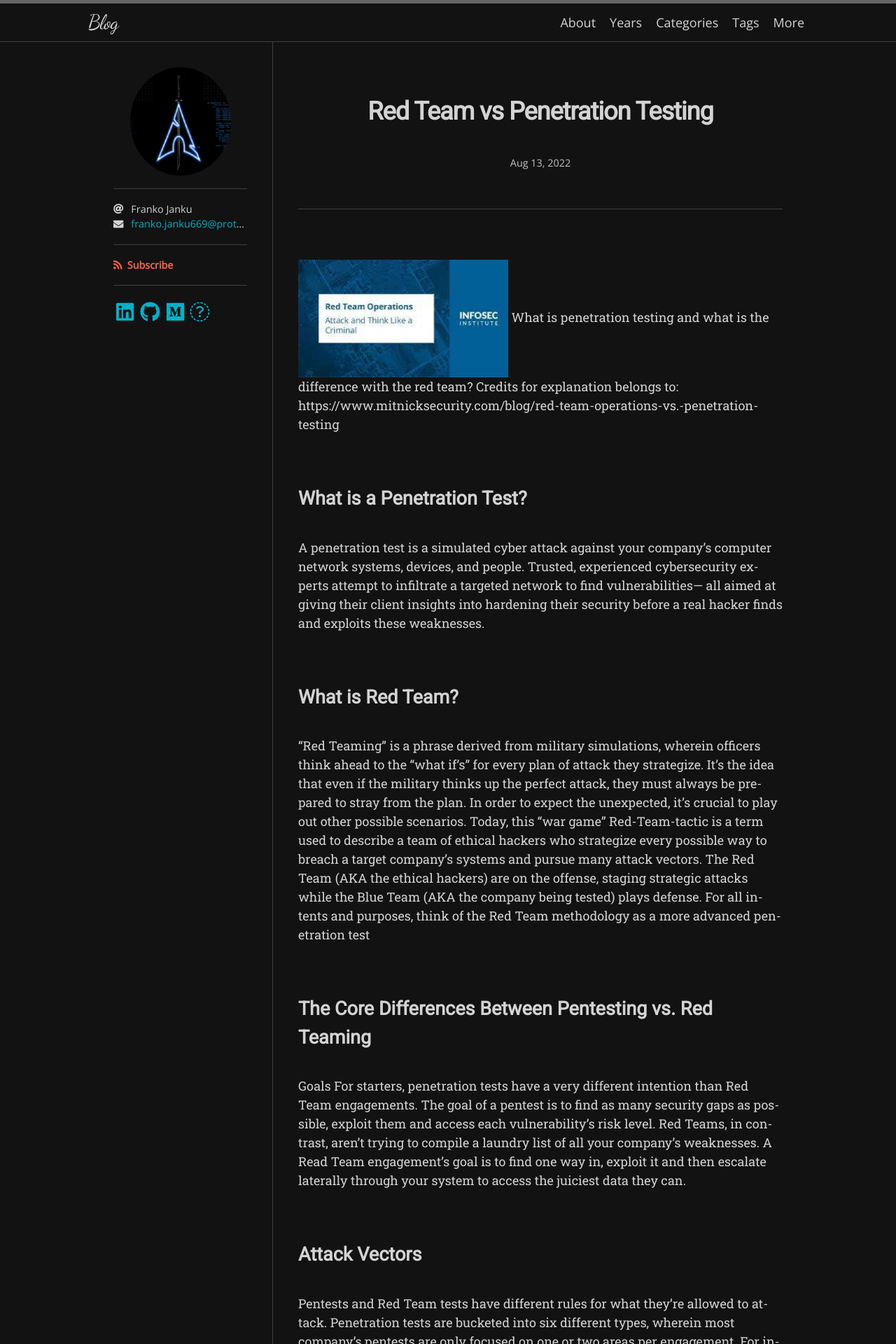
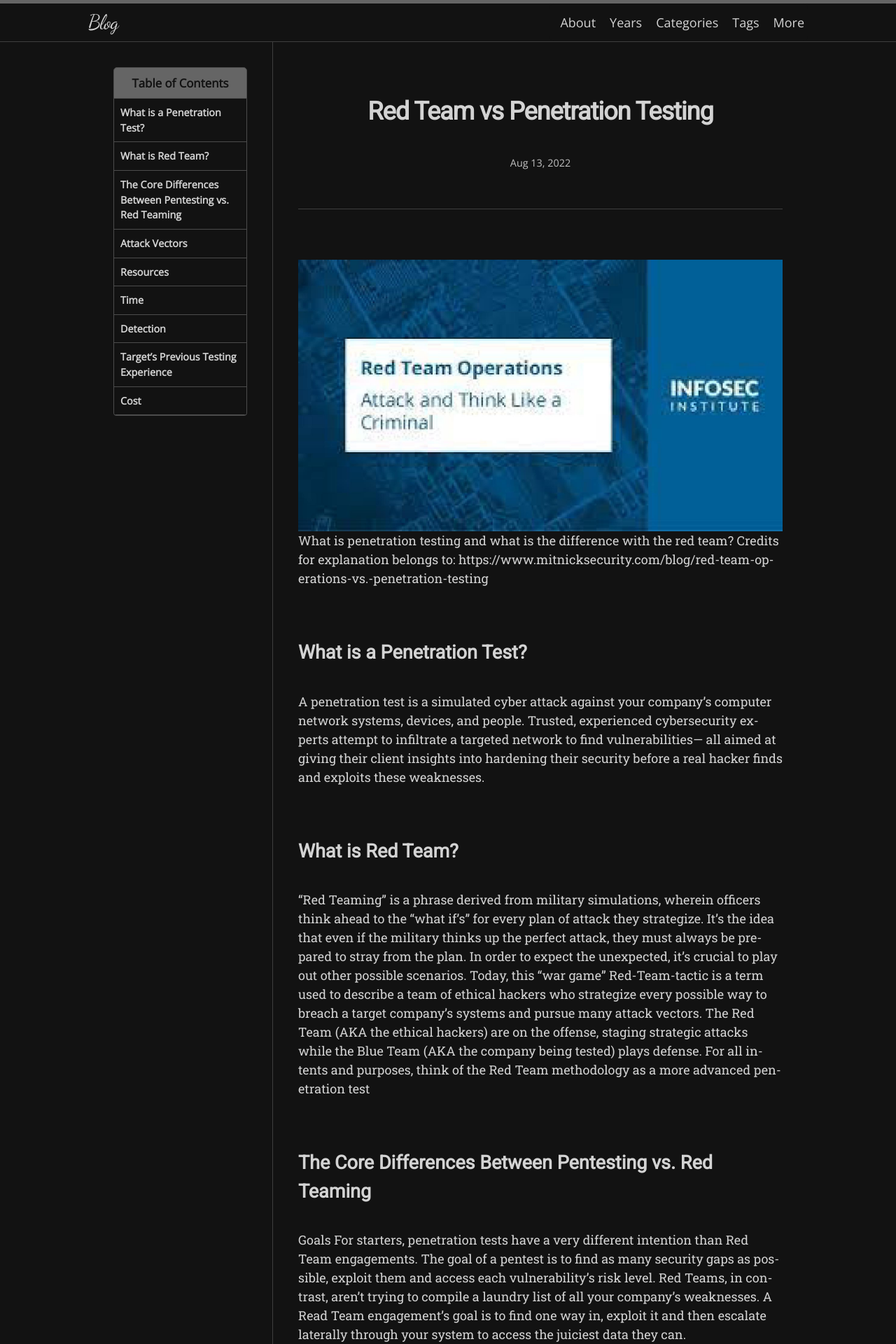
Before and after one commit to Archx0Mas/Archx0Mas.github.io, a Jekyll site: the page built from _posts/2022-08-13-red-team-vs-penetration-testing.md, in a window 1280 px wide. Shown: the top 1920 px of the page at 70% size. Built offline with Jekyll 4.4.1, drawn with Linux system fonts in a browser that asks for light colours; nearby versions of some CDN libraries; some web fonts are replaced.

Commit message:
Initial commit

```diff
--- a/_posts/2022-08-13-red-team-vs-penetration-testing.md
+++ b/_posts/2022-08-13-red-team-vs-penetration-testing.md
@@ -1,11 +1,12 @@
 ---
 layout: post
+toc: true
 title: "Red Team vs Penetration Testing"
 categories: offensive cyber paths
 tags: [red-team, penetration-test]
 ---
 
-<img src="{{ site.baseurl }}/assets/images/attack.jpeg" alt="attack and think like a criminal" style="width:300px; height:auto;">
+<img src="{{ site.baseurl }}/assets/images/attack.jpeg" alt="attack and think like a criminal" style="width:auto; height:auto;">
 What is penetration testing and what is the difference with the red team?
 Credits for explanation belongs to: https://www.mitnicksecurity.com/blog/red-team-operations-vs.-penetration-testing
 
```
